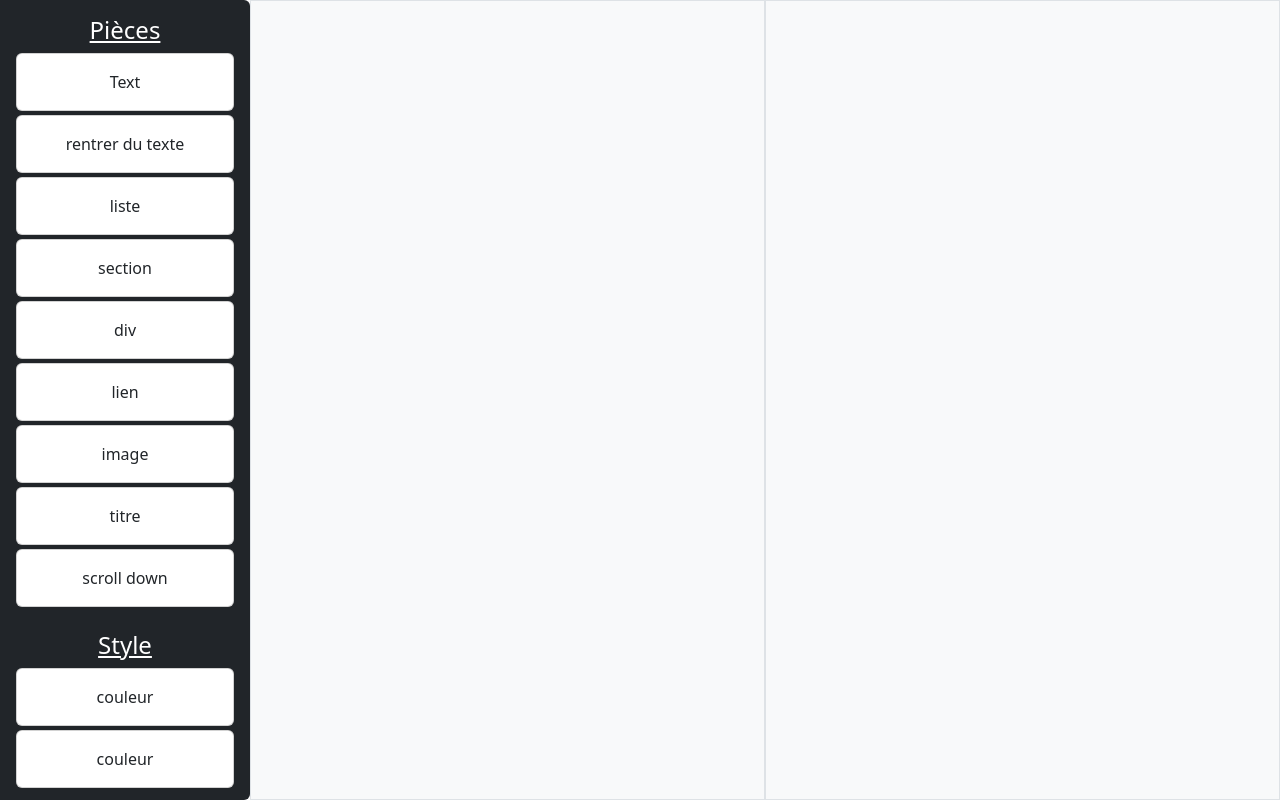
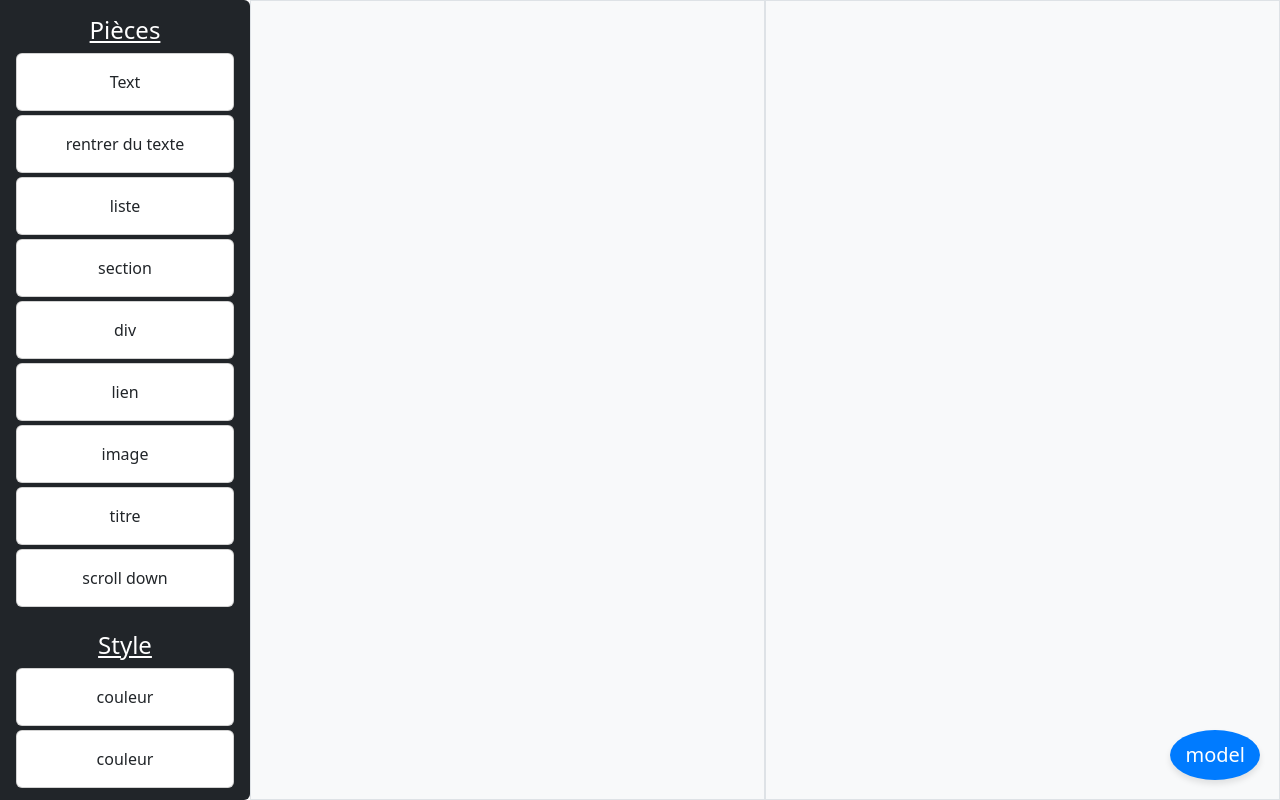
Before and after one commit to observantcacao/siteSiteCM, a plain HTML site: page index.html in a window 1280 px wide. Drawn offline with Linux system fonts and the light colour scheme.

Commit message:
ajout de la vue de l'exemple
ajouter le model sur lequel les gens vont devoir ce baser

```diff
--- a/index.html
+++ b/index.html
@@ -25,6 +25,24 @@
     .fade-out {
         animation: fadeOut 0.3s ease-out;
     }
+
+    .open-btn {
+            position: fixed;
+            bottom: 20px;
+            right: 20px;
+            background-color: #007bff;
+            color: white;
+            border: none;
+            padding: 10px 15px;
+            border-radius: 50%;
+            font-size: 20px;
+            box-shadow: 0 4px 6px rgba(0, 0, 0, 0.1);
+            cursor: pointer;
+        }
+
+        .open-btn:hover {
+            background-color: #0056b3;
+        }
 </style>
 
 <body class="vh-100 d-flex align-items-center justify-content-center">
@@ -157,6 +175,23 @@
             <div class="flex-fill bg-light border right-zone"></div>
         </div>
     </main>
+
+    <!-- Off-Canvas Panel (Right Side) -->
+    <div class="offcanvas offcanvas-end" tabindex="-1" id="offcanvasRight">
+        <div class="offcanvas-header">
+            <h5 class="offcanvas-title">Image Viewer</h5>
+            <button type="button" class="btn-close" data-bs-dismiss="offcanvas"></button>
+        </div>
+        <div class="offcanvas-body text-center">
+            <img src="https://via.placeholder.com/300" class="img-fluid rounded" alt="Image model">
+        </div>
+    </div>
+
+    <!-- Button to Open Off-Canvas -->
+    <button class="open-btn" data-bs-toggle="offcanvas" data-bs-target="#offcanvasRight">
+        model
+    </button>
+
     <script src="js/pieces.js"></script>
     <script src="js/bootstrap.js"></script>
 </body>
```
Also changed, not shown: 1 other file.
